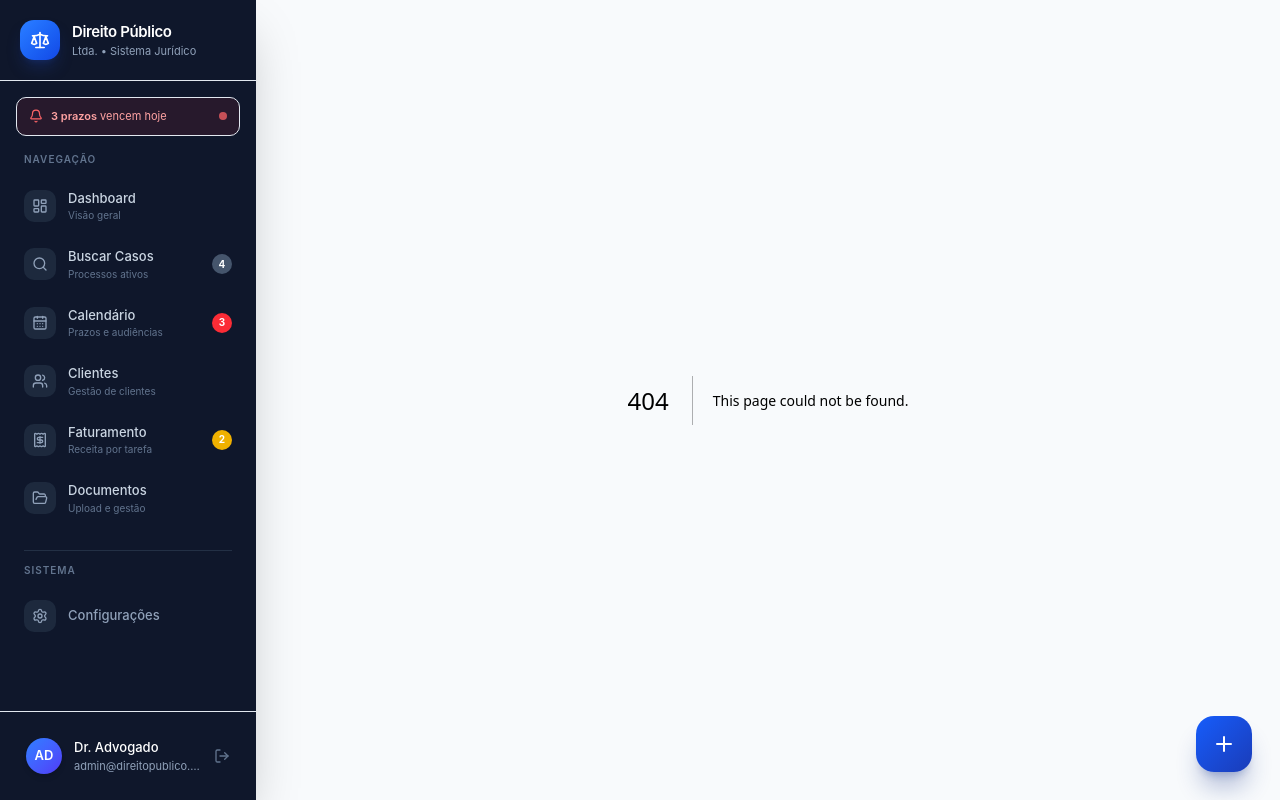
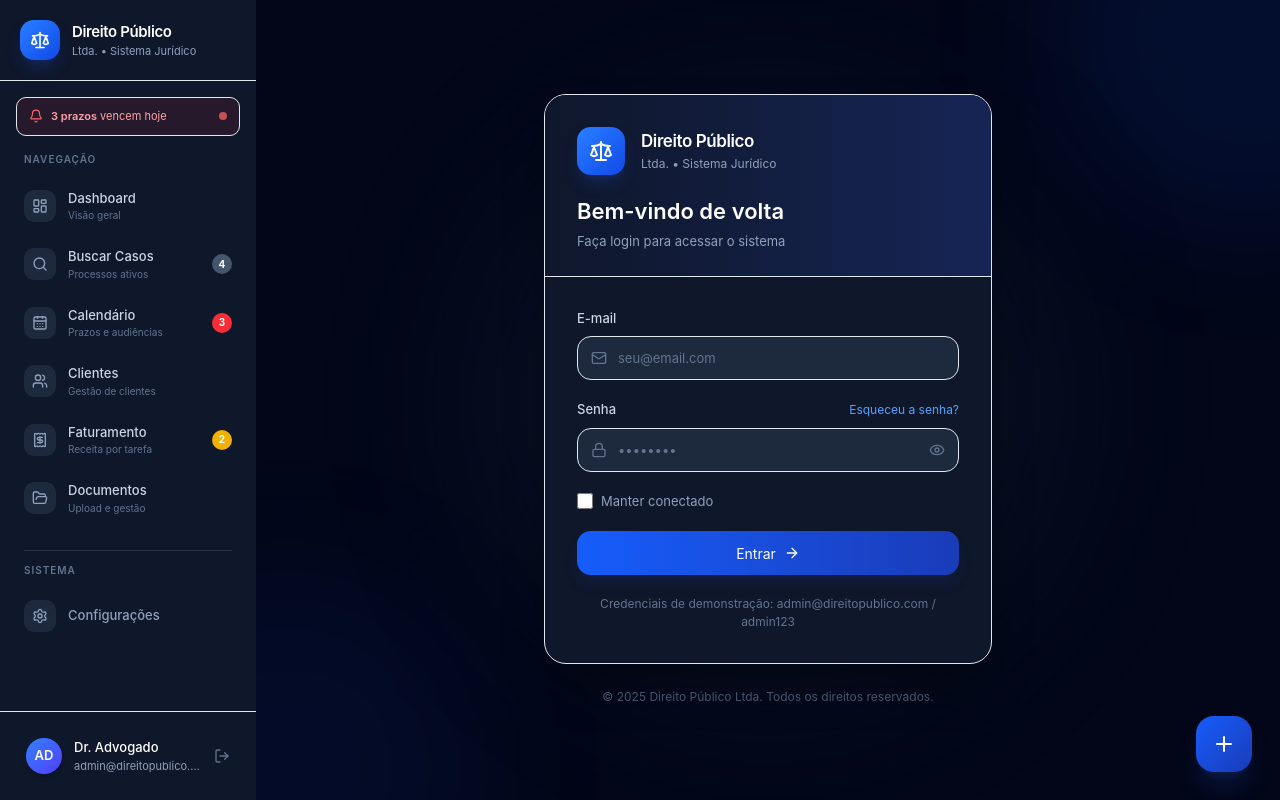
Before and after one commit to RomanoBoldrin/sistema-gestao-processos, a Next.js app: page /login in a window 1280 px wide. Before the commit this address had no page. Built offline with nearby package versions, Linux system fonts and the light colour scheme.

Commit message:
feat: add new login page

```diff
--- /dev/null
+++ b/src/components/pages/Login.jsx
@@ -0,0 +1,198 @@
+import { useState } from "react";
+import { Scale, Eye, EyeOff, Lock, Mail, ArrowRight } from "lucide-react";
+import { useRouter } from "next/router";
+
+export function Login() {
+  const router = useRouter();
+  const [email, setEmail] = useState("");
+  const [password, setPassword] = useState("");
+  const [showPassword, setShowPassword] = useState(false);
+  const [isLoading, setIsLoading] = useState(false);
+  const [error, setError] = useState("");
+
+  const handleSubmit = async (e) => {
+    e.preventDefault();
+    setError("");
+    setIsLoading(true);
+
+    // Simulate login
+    setTimeout(() => {
+      if (email === "admin@direitopublico.com" && password === "admin123") {
+        router.push("/");
+      } else {
+        setError("E-mail ou senha inválidos. Tente novamente.");
+        setIsLoading(false);
+      }
+    }, 1200);
+  };
+
+  return (
+    <div className="min-h-screen bg-slate-950 flex items-center justify-center p-4 relative overflow-hidden">
+      {/* Background decorative elements */}
+      <div className="absolute inset-0 overflow-hidden pointer-events-none">
+        <div className="absolute -top-40 -right-40 w-96 h-96 bg-blue-600/10 rounded-full blur-3xl" />
+        <div className="absolute -bottom-40 -left-40 w-96 h-96 bg-blue-800/10 rounded-full blur-3xl" />
+        <div className="absolute top-1/2 left-1/2 -translate-x-1/2 -translate-y-1/2 w-[600px] h-[600px] bg-slate-900/50 rounded-full blur-3xl" />
+      </div>
+
+      <div className="w-full max-w-md relative z-10">
+        {/* Card */}
+        <div className="bg-slate-900 border border-slate-700/60 rounded-3xl shadow-2xl shadow-black/40 overflow-hidden">
+          {/* Header */}
+          <div className="bg-gradient-to-r from-slate-900 to-blue-950 px-8 pt-8 pb-6 border-b border-slate-700/60">
+            <div className="flex items-center gap-4 mb-5">
+              <div className="w-12 h-12 bg-gradient-to-br from-blue-500 to-blue-700 rounded-xl flex items-center justify-center shadow-lg shadow-blue-900/40">
+                <Scale className="w-6 h-6 text-white" />
+              </div>
+              <div>
+                <h1
+                  className="font-semibold text-white tracking-tight"
+                  style={{ fontSize: "17px" }}
+                >
+                  Direito Público
+                </h1>
+                <p className="text-slate-400" style={{ fontSize: "12px" }}>
+                  Ltda. • Sistema Jurídico
+                </p>
+              </div>
+            </div>
+            <h2
+              className="text-white font-semibold"
+              style={{ fontSize: "22px" }}
+            >
+              Bem-vindo de volta
+            </h2>
+            <p className="text-slate-400 mt-1" style={{ fontSize: "13px" }}>
+              Faça login para acessar o sistema
+            </p>
+          </div>
+
+          {/* Form */}
+          <form onSubmit={handleSubmit} className="p-8 space-y-5">
+            {error && (
+              <div className="bg-red-500/10 border border-red-500/20 rounded-xl px-4 py-3">
+                <p className="text-red-400" style={{ fontSize: "13px" }}>
+                  {error}
+                </p>
+              </div>
+            )}
+
+            <div>
+              <label
+                htmlFor="email"
+                className="text-slate-300 font-medium mb-2 block"
+                style={{ fontSize: "13px" }}
+              >
+                E-mail
+              </label>
+              <div className="relative">
+                <Mail className="absolute left-3.5 top-1/2 -translate-y-1/2 w-4 h-4 text-slate-500" />
+                <input
+                  id="email"
+                  type="email"
+                  value={email}
+                  onChange={(e) => setEmail(e.target.value)}
+                  placeholder="seu@email.com"
+                  className="w-full h-11 bg-slate-800 border border-slate-700 rounded-xl pl-10 pr-4 text-white placeholder-slate-500 focus:outline-none focus:border-blue-500 focus:ring-1 focus:ring-blue-500 transition-colors"
+                  style={{ fontSize: "13px" }}
+                  required
+                />
+              </div>
+            </div>
+
+            <div>
+              <div className="flex items-center justify-between mb-2">
+                <label
+                  htmlFor="password"
+                  className="text-slate-300 font-medium"
+                  style={{ fontSize: "13px" }}
+                >
+                  Senha
+                </label>
+                <button
+                  type="button"
+                  className="text-blue-400 hover:text-blue-300 transition-colors"
+                  style={{ fontSize: "12px" }}
+                >
+                  Esqueceu a senha?
+                </button>
+              </div>
+              <div className="relative">
+                <Lock className="absolute left-3.5 top-1/2 -translate-y-1/2 w-4 h-4 text-slate-500" />
+                <input
+                  id="password"
+                  type={showPassword ? "text" : "password"}
+                  value={password}
+                  onChange={(e) => setPassword(e.target.value)}
+                  placeholder="••••••••"
+                  className="w-full h-11 bg-slate-800 border border-slate-700 rounded-xl pl-10 pr-12 text-white placeholder-slate-500 focus:outline-none focus:border-blue-500 focus:ring-1 focus:ring-blue-500 transition-colors"
+                  style={{ fontSize: "13px" }}
+                  required
+                />
+                <button
+                  type="button"
+                  onClick={() => setShowPassword(!showPassword)}
+                  className="absolute right-3.5 top-1/2 -translate-y-1/2 text-slate-500 hover:text-slate-300 transition-colors"
+                >
+                  {showPassword ? (
+                    <EyeOff className="w-4 h-4" />
+                  ) : (
+                    <Eye className="w-4 h-4" />
+                  )}
+                </button>
+              </div>
+            </div>
+
+            <div className="flex items-center gap-2">
+              <input
+                id="remember"
+                type="checkbox"
+                className="w-4 h-4 rounded border-slate-600 bg-slate-800 text-blue-500 focus:ring-blue-500"
+              />
+              <label
+                htmlFor="remember"
+                className="text-slate-400 cursor-pointer select-none"
+                style={{ fontSize: "13px" }}
+              >
+                Manter conectado
+              </label>
+            </div>
+
+            <button
+              type="submit"
+              disabled={isLoading}
+              className="w-full h-11 bg-gradient-to-r from-blue-600 to-blue-800 hover:from-blue-500 hover:to-blue-700 disabled:opacity-60 disabled:cursor-not-allowed text-white rounded-xl font-medium transition-all shadow-lg shadow-blue-900/20 flex items-center justify-center gap-2"
+              style={{ fontSize: "14px" }}
+            >
+              {isLoading ? (
+                <>
+                  <div className="w-4 h-4 border-2 border-white/30 border-t-white rounded-full animate-spin" />
+                  <span>Entrando...</span>
+                </>
+              ) : (
+                <>
+                  <span>Entrar</span>
+                  <ArrowRight className="w-4 h-4" />
+                </>
+              )}
+            </button>
+
+            <p
+              className="text-center text-slate-500"
+              style={{ fontSize: "12px" }}
+            >
+              Credenciais de demonstração: admin@direitopublico.com / admin123
+            </p>
+          </form>
+        </div>
+
+        <p
+          className="text-center text-slate-600 mt-6"
+          style={{ fontSize: "12px" }}
+        >
+          © 2025 Direito Público Ltda. Todos os direitos reservados.
+        </p>
+      </div>
+    </div>
+  );
+}
--- /dev/null
+++ b/src/pages/login.js
@@ -0,0 +1,15 @@
+import Head from "next/head";
+
+import { Login } from "@/components/pages/Login";
+
+export default function LoginPage() {
+  return (
+    <>
+      <Head>
+        <title>Login | Sistema de Gestão de Processos</title>
+      </Head>
+
+      <Login />
+    </>
+  );
+}
```
